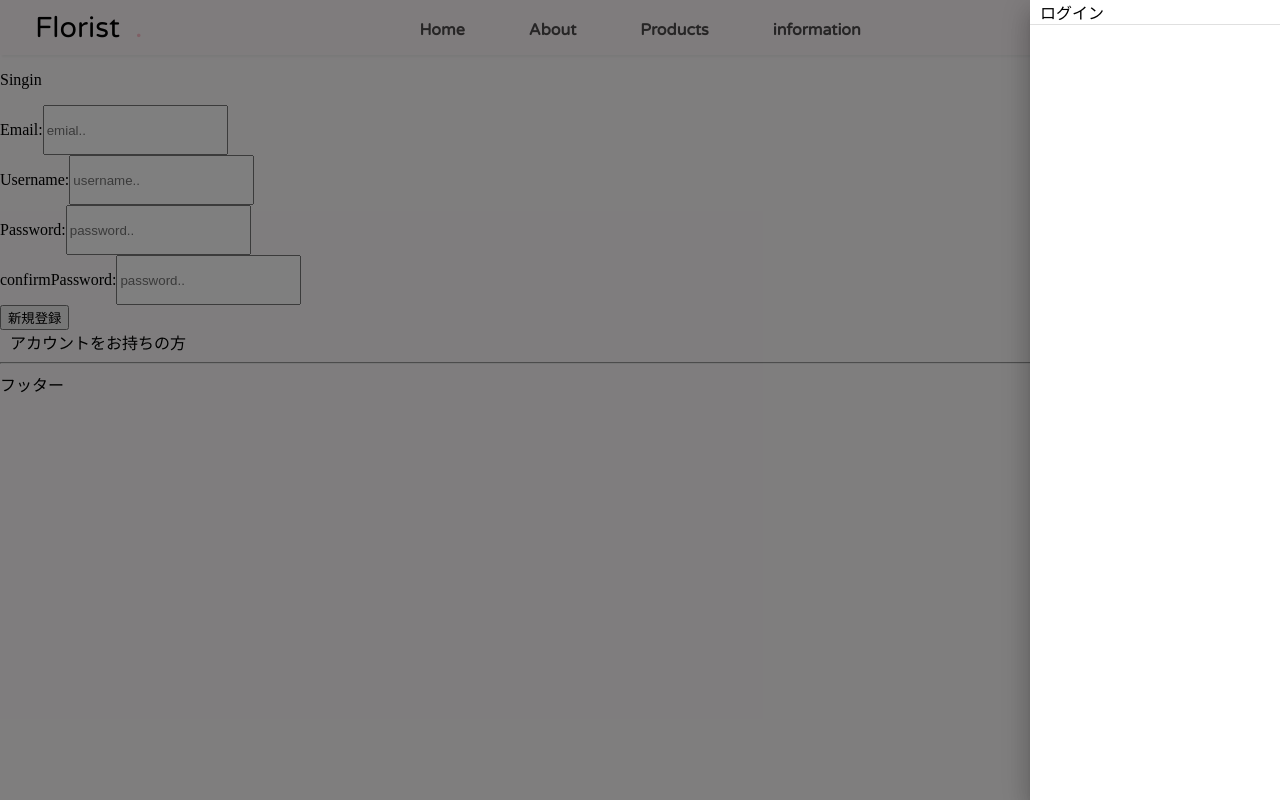
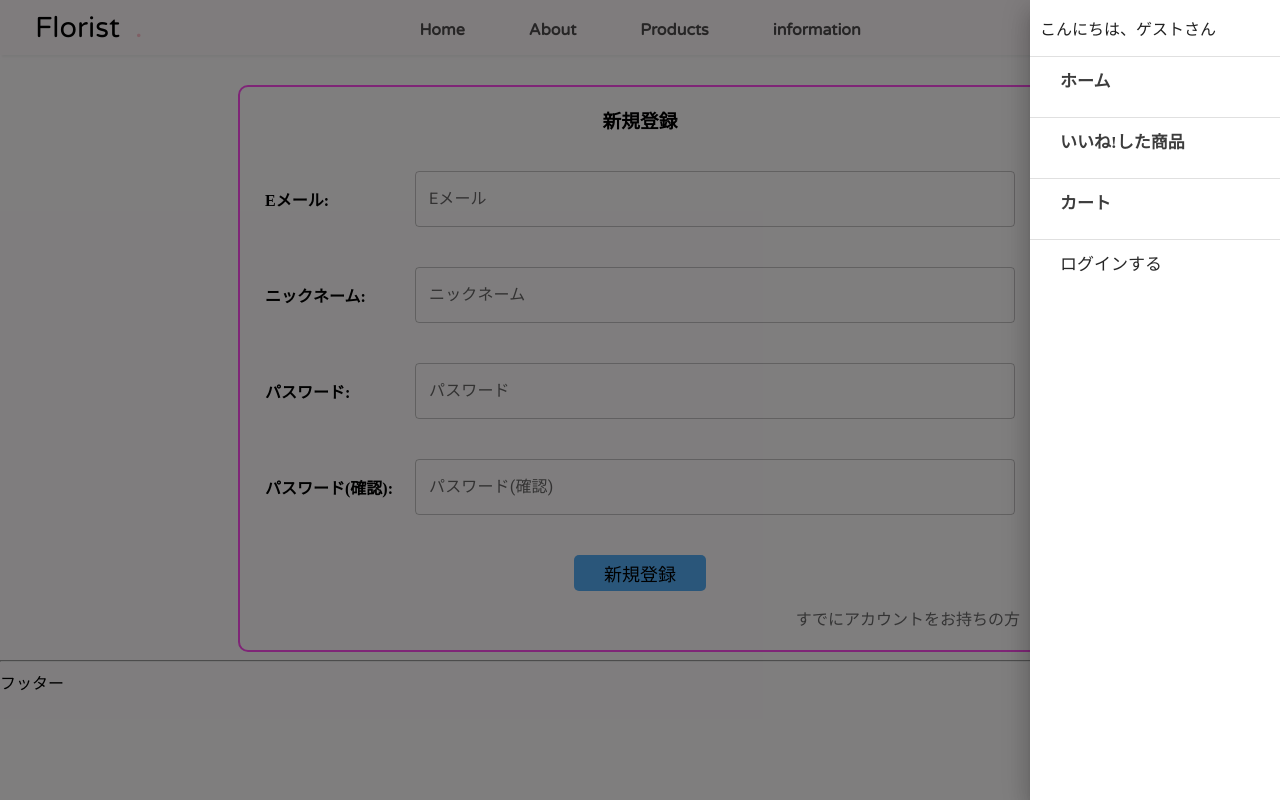
Before and after one commit to zvvlj0219/flower-ecommerce-app, a React (Create React App) app in the folder client/: page /auth/register in a window 1280 px wide. Both pictures are taken after a click on the icon 1237 px from the left and 25 px from the top of the page. Built offline with nearby package versions, Linux system fonts and the light colour scheme.

Commit message:
styled signin register headerDrawer

```diff
--- a/client/src/components/TextInput.jsx
+++ b/client/src/components/TextInput.jsx
@@ -1,19 +1,35 @@
 import PropTypes from 'prop-types'
 import TextField from '@mui/material/TextField'
-import { useState } from 'react'
+import { styled } from '@mui/material/styles'
 
-const TextInput = ({ id, label, variant, placeholder, onChange }) => {
-  const [text, setText] = useState(placeholder)
+export const Form = styled('div')(({ theme }) => ({
+  [theme.breakpoints.down('sm')]: {
+    width: 250
+  },
+  [theme.breakpoints.up('sm')]: {
+    width: 350
+  },
+  [theme.breakpoints.up('md')]: {
+    width: 480
+  },
+  [theme.breakpoints.up('lg')]: {
+    width: 600
+  }
+}))
 
+export const TextInput = ({ id, label, variant, type, value, onChange }) => {
+  const setting = {
+    fullWidth: true
+  }
   return (
     <TextField
       id={id}
-      label={text}
+      label={label}
       variant={variant}
-      placeholder={placeholder}
+      value={value}
+      type={type}
+      fullWidth={setting.fullWidth}
       onChange={onChange}
-      onFocus={() => setText(label)}
-      onBlur={() => setText(placeholder)}
     />
   )
 }
@@ -22,7 +38,8 @@ TextInput.defaultProps = {
   id: '',
   label: '',
   variant: '',
-  placeholder: '',
+  value: '',
+  type: 'text',
   onChange: null
 }
 
@@ -30,8 +47,7 @@ TextInput.propTypes = {
   id: PropTypes.string,
   label: PropTypes.string,
   variant: PropTypes.string,
-  placeholder: PropTypes.string,
+  value: PropTypes.string,
+  type: PropTypes.string,
   onChange: PropTypes.func
 }
-
-export default TextInput
--- a/client/src/view/Auth/Register.jsx
+++ b/client/src/view/Auth/Register.jsx
@@ -1,7 +1,9 @@
 import { useState, useCallback } from 'react'
 import { useDispatch } from 'react-redux'
 import { Link, useHistory } from 'react-router-dom'
+import { Form, TextInput } from '../../components/TextInput'
 import { register } from '../../redux/actions/usersActions'
+import './auth.css'
 
 const Register = () => {
   const dispatch = useDispatch()
@@ -24,66 +26,78 @@ const Register = () => {
   }
 
   // form handler
-  const handleEmail = useCallback(e => {
-    setemail(e.target.value)
+  const handleEmail = useCallback(value => {
+    setemail(value)
   }, [setemail])
 
-  const handleUsername = useCallback(e => {
-    setusername(e.target.value)
+  const handleUsername = useCallback(value => {
+    setusername(value)
   }, [setusername])
 
-  const handlePassword = useCallback(e => {
-    setpassword(e.target.value)
+  const handlePassword = useCallback(value => {
+    setpassword(value)
   }, [setpassword])
 
-  const handleConfirmPassword = useCallback(e => {
-    setconfirmpassword(e.target.value)
+  const handleConfirmPassword = useCallback(value => {
+    setconfirmpassword(value)
   }, [setconfirmpassword])
 
   return (
-    <div>
-      <p>Singin</p>
-      <div>
-        <div className='flex'>
-          <p>Email:</p>
-          <input
-            type='email'
-            name='email'
-            placeholder='emial..'
+    <div className='auth_container'>
+      <h3>新規登録</h3>
+      <div className='email wrapper'>
+        <p>Eメール:</p>
+        <Form>
+          <TextInput
+            id='email'
+            label='Eメール'
+            variant='outlined'
             value={email}
-            onChange={handleEmail}
+            type='text'
+            onChange={e => handleEmail(e.target.value)}
           />
-        </div>
-        <div className='flex'>
-          <p>Username:</p>
-          <input
+        </Form>
+      </div>
+      <div className='username wrapper'>
+        <p>ニックネーム:</p>
+        <Form>
+          <TextInput
+            id='username'
+            label='ニックネーム'
+            variant='outlined'
+            value={username}
             type='text'
-            name='username'
-            placeholder='username..'
-            value={username}
-            onChange={handleUsername}
+            onChange={e => handleUsername(e.target.value)}
           />
-        </div>
-        <div className='flex'>
-          <p>Password:</p>
-          <input
+        </Form>
+      </div>
+      <div className='password wrapper'>
+        <p>パスワード:</p>
+        <Form>
+          <TextInput
+            id='password'
+            label='パスワード'
+            variant='outlined'
+            value={password}
             type='password'
-            name='password'
-            placeholder='password..'
-            value={password}
-            onChange={handlePassword}
+            onChange={e => handlePassword(e.target.value)}
           />
-        </div>
-        <div className='flex'>
-          <p>confirmPassword:</p>
-          <input
+        </Form>
+      </div>
+      <div className='confirmpassword wrapper'>
+        <p>パスワード(確認):</p>
+        <Form>
+          <TextInput
+            id='confirmPassword'
+            label='パスワード(確認)'
+            variant='outlined'
+            value={confirmpassword}
             type='password'
-            name='password'
-            placeholder='password..'
-            value={confirmpassword}
-            onChange={handleConfirmPassword}
+            onChange={e => handleConfirmPassword(e.target.value)}
           />
-        </div>
+        </Form>
+      </div>
+      <div className='button_wrapper'>
         <button
           type='button'
           onClick={handleSubmit}
@@ -93,7 +107,7 @@ const Register = () => {
         <Link
           to='/auth/signin'
         >
-          アカウントをお持ちの方
+          すでにアカウントをお持ちの方
         </Link>
       </div>
     </div>
--- a/client/src/view/Auth/SignIn.jsx
+++ b/client/src/view/Auth/SignIn.jsx
@@ -1,7 +1,9 @@
 import { useState, useCallback } from 'react'
 import { useDispatch } from 'react-redux'
 import { Link, useHistory } from 'react-router-dom'
+import { Form, TextInput } from '../../components/TextInput'
 import { signIn } from '../../redux/actions/usersActions'
+import './auth.css'
 
 const SignIn = () => {
   const dispatch = useDispatch()
@@ -20,38 +22,44 @@ const SignIn = () => {
   }
 
   // form handler
-  const handleEmail = useCallback(e => {
-    setemail(e.target.value)
+  const handleEmail = useCallback(value => {
+    setemail(value)
   }, [setemail])
 
-  const handlePassword = useCallback(e => {
-    setpassword(e.target.value)
+  const handlePassword = useCallback(value => {
+    setpassword(value)
   }, [setpassword])
 
   return (
-    <div>
-      <p>Singin</p>
-      <div>
-        <div className='flex'>
-          <p>Email:</p>
-          <input
-            type='email'
-            name='email'
-            placeholder='emial..'
+    <div className='auth_container'>
+      <h3>ログイン</h3>
+      <div className='email wrapper'>
+        <p>Eメール:</p>
+        <Form>
+          <TextInput
+            id='email'
+            label='Eメール'
+            variant='outlined'
             value={email}
-            onChange={handleEmail}
+            type='text'
+            onChange={e => handleEmail(e.target.value)}
           />
-        </div>
-        <div className='flex'>
-          <p>Password:</p>
-          <input
+        </Form>
+      </div>
+      <div className='password wrapper'>
+        <p>パスワード:</p>
+        <Form>
+          <TextInput
+            id='password'
+            label='パスワード'
+            variant='outlined'
+            value={password}
             type='password'
-            name='password'
-            placeholder='password..'
-            value={password}
-            onChange={handlePassword}
+            onChange={e => handlePassword(e.target.value)}
           />
-        </div>
+        </Form>
+      </div>
+      <div className='button_wrapper'>
         <button
           type='button'
           onClick={handleSubmit}
--- /dev/null
+++ b/client/src/view/Auth/auth.css
@@ -0,0 +1,79 @@
+/* auth */
+.auth_container {
+  border: 2px solid rgb(255, 0, 234, 0.7);
+  border-radius: 10px;
+  margin: 30px auto 0;
+}
+
+.auth_container > h3 {
+  text-align: center;
+}
+
+.auth_container > .wrapper p {
+  font-weight: bold;
+}
+
+.auth_container > .wrapper {
+  display: flex;
+  justify-content: center;
+}
+
+.auth_container > .button_wrapper > button {
+  background-color: rgb(66, 165, 245, 0.9);
+  border: none;
+  border-radius: 5px;
+  display: block;
+  padding: 5px 30px;
+}
+
+.auth_container > .button_wrapper > a {
+  color:dimgray;
+  text-align: end;
+  margin-right: 10px;
+}
+
+@media (max-width:900px) {
+  .auth_container {
+    width:80%;
+  }
+
+  .auth_container > .wrapper {
+    padding:15px;
+  }
+
+  .auth_container > .wrapper p {
+    width:100px;
+  }
+
+  .auth_container > .button_wrapper{
+    margin:15px auto;
+  }
+
+  .auth_container > .button_wrapper > button {
+    margin:15px auto;
+    font-size: 15px;
+  }
+}
+
+@media (min-width:900px) {
+  .auth_container {
+    width:800px;
+  }
+
+  .auth_container > .wrapper {
+    padding:20px;
+  }
+
+  .auth_container > .wrapper p {
+    width:150px;
+  }
+
+  .auth_container > .button_wrapper{
+    margin:20px auto;
+  }
+
+  .auth_container > .button_wrapper > button {
+    margin:15px auto;
+    font-size: 18px;
+  }
+}
--- a/client/src/view/Header/HeaderDrawer.jsx
+++ b/client/src/view/Header/HeaderDrawer.jsx
@@ -5,7 +5,6 @@ import { useSelector, useDispatch } from 'react-redux'
 import { makeStyles } from '@mui/styles'
 import Drawer from '@mui/material/Drawer'
 import Divider from '@mui/material/Divider'
-// import List from '@mui/material/List'
 import { logout } from '../../redux/actions/usersActions'
 
 const useStyles = makeStyles(() => ({
@@ -25,6 +24,12 @@ const HeaderDrawer = ({ open, onClose }) => {
     dispatch(logout(history))
   }, [dispatch])
 
+  const menuList = [
+    { linkname: 'ホーム', path: '/' },
+    { linkname: 'いいね!した商品', path: '/wishlist' },
+    { linkname: 'カート', path: '/cart' }
+  ]
+
   return (
     <nav>
       <Drawer
@@ -35,34 +40,51 @@ const HeaderDrawer = ({ open, onClose }) => {
           keepMounted: true
           // Better open performance on mobile.
         }}
+        className='headerDrawer_container'
       >
-        <div
-          className={classes.drawerBox}
-        >
-          <div>
+        <div className={classes.drawerBox}>
+          <div className='hello_message'>
             {
               isSignedIn ? (
                 <p>{`こんにちは, ${username} さん`}</p>
               ) : (
-                <Link
-                  to='/auth/signin'
-                >
-                  ログイン
-                </Link>
+                <p>こんにちは、ゲストさん</p>
               )
             }
           </div>
           <Divider />
+          {
+            menuList.map(el => (
+              <>
+                <div className='link'>
+                  <Link to={el.path}>
+                    {el.linkname}
+                  </Link>
+                </div>
+                <Divider />
+              </>
+            ))
+          }
           <div>
             {
               isSignedIn ? (
-                <button
-                  type='button'
-                  onClick={callLogout}
-                >
-                  ログアウト
-                </button>
-              ) : ''
+                <div className='button_wrapper'>
+                  <button
+                    type='button'
+                    onClick={callLogout}
+                  >
+                    →ログアウト
+                  </button>
+                </div>
+              ) : (
+                <div className='button_wrapper'>
+                  <Link
+                    to='/auth/signin'
+                  >
+                    ログインする
+                  </Link>
+                </div>
+              )
             }
           </div>
         </div>
--- a/client/src/view/Header/header.css
+++ b/client/src/view/Header/header.css
@@ -53,8 +53,6 @@
   margin:0 5px;
 }
 
-
-/* 仮 */
 .header .account > p,a{
   padding:0 10px;
 }
@@ -63,6 +61,37 @@
   width:auto;
   height: 30px;
   margin: auto 10px;
+}
+
+/* drawer */
+.headerDrawer_container .hello_message {
+  margin-left: 10px;
+}
+
+.headerDrawer_container .link {
+  height: 50px;
+}
+
+.headerDrawer_container .link > a {
+  display: block;
+  margin-top: 10px;
+  margin-left: 20px;
+  font-size: 17px;
+  font-weight: bold;
+  color: rgb(61, 61, 61);
+}
+
+.headerDrawer_container .button_wrapper {
+  margin-top: 10px;
+  margin-left: 20px;
+}
+
+.headerDrawer_container .button_wrapper > button,
+.headerDrawer_container .button_wrapper > a {
+  background-color: transparent;
+  border:none;
+  font-size: 17px;
+  color: rgb(39, 39, 39);
 }
 
 @media (max-width:930px) {
--- a/client/src/view/Product/productDetail.css
+++ b/client/src/view/Product/productDetail.css
@@ -200,7 +200,7 @@
 
   .productDetail .grid .description {
     grid-column: 4/ 7;
-    grid-row: 1/ 4;
+    grid-row: 1/ 3;
   }
 
   .productDetail .grid .description h3{
@@ -209,7 +209,7 @@
 
   .productDetail .grid .button_wrapper {
     grid-column: 4/ 7;
-    grid-row: 4/ 5;
+    grid-row: 3/ 4;
   }
 
   .productDetail .grid .button_wrapper button {
```
Also changed, not shown: client/src/App.jsx (+0 -26 lines), client/src/view/Order/GuestOrderInfo.jsx (+3 -26 lines).
